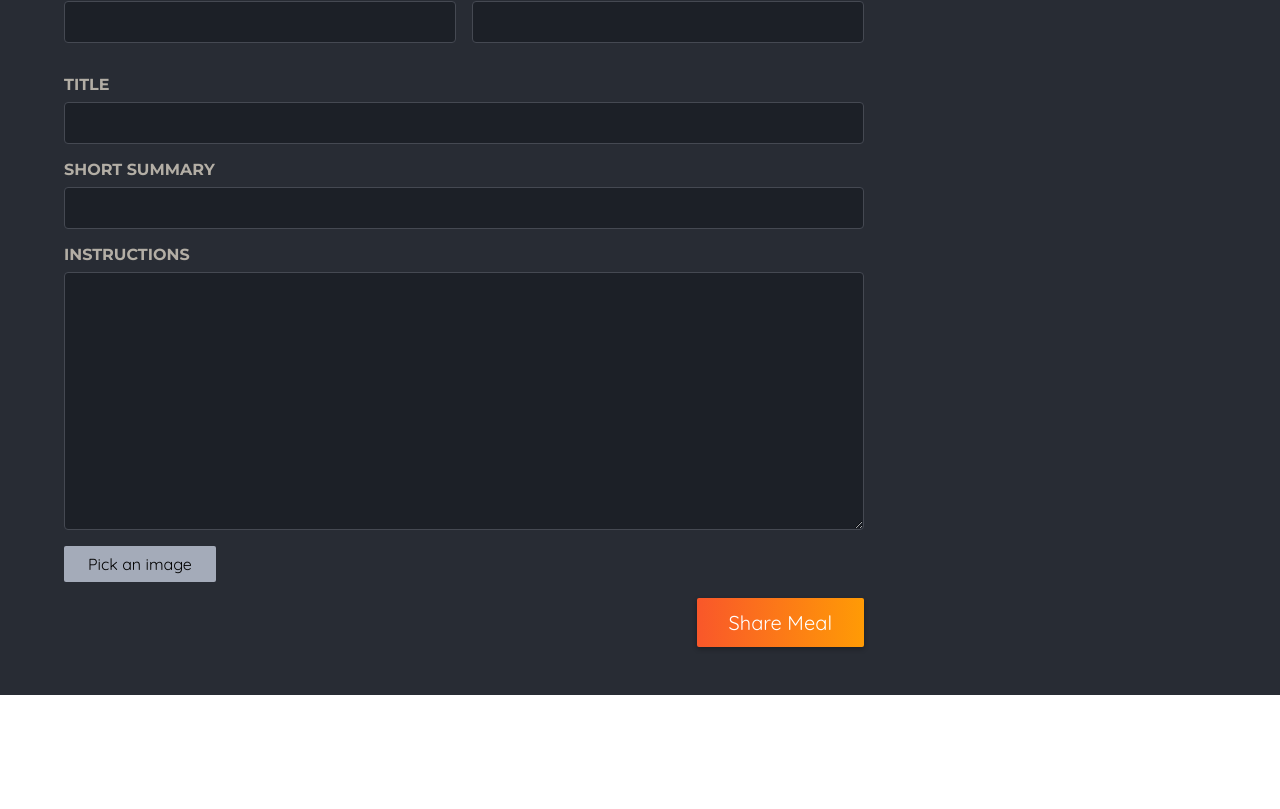
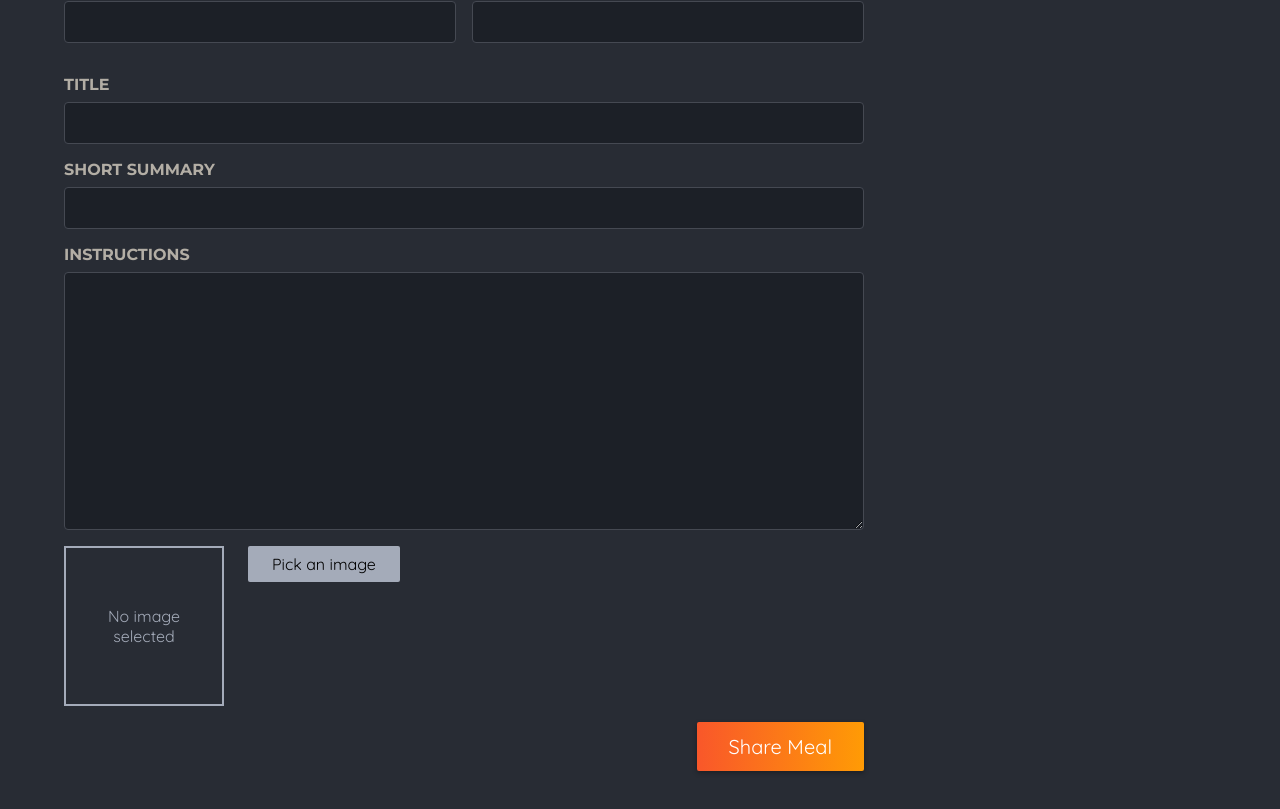
Before and after one commit to christophermickle/05-onwards-foodies-starting-project, a Next.js app: page /meals/share in a window 1280 px wide. Shown: the part 434-1243 px from the top of the page. Before the commit the page ends 1129 px from the top, so only its background shows below. Built offline with nearby package versions, Linux system fonts and the light colour scheme.

Commit message:
Feat: added Image Picker functionality

```diff
--- a/app/components/meals/image-picker.jsx
+++ b/app/components/meals/image-picker.jsx
@@ -1,15 +1,39 @@
 "use client";
 import classes from "./image-picker.module.css";
-import { useRef } from "react";
+import { useRef, useState } from "react";
+import Image from "next/image";
 export default function ImagePicker({ label, name }) {
+  const [pickedImage, setPickedImage] = useState();
   const imageInput = useRef(null);
   const handlePickClick = () => {
     imageInput.current.click();
+  };
+  const handleImageChange = (e) => {
+    const file = e.target.files[0];
+    if (!file) {
+      setPickedImage(null);
+      return;
+    }
+    const fileReader = new FileReader();
+    fileReader.onload = () => {
+      setPickedImage(fileReader.result);
+    };
+    fileReader.readAsDataURL(file);
   };
   return (
     <div className={classes.picker}>
       <label htmlFor={name}>{label}</label>
       <div className={classes.controls}>
+        <div className={classes.preview}>
+          {!pickedImage && <p>No image selected</p>}
+          {pickedImage && (
+            <Image
+              src={pickedImage}
+              alt='The image selected by the user'
+              fill
+            />
+          )}
+        </div>
         <input
           ref={imageInput}
           className={classes.input}
@@ -17,6 +41,7 @@
           id={name}
           accept='image/png, image/jpeg'
           name={name}
+          onChange={handleImageChange}
         />
         <button
           className={classes.button}
```
